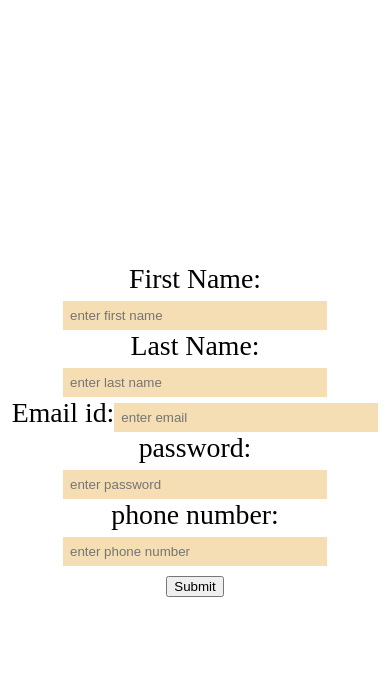
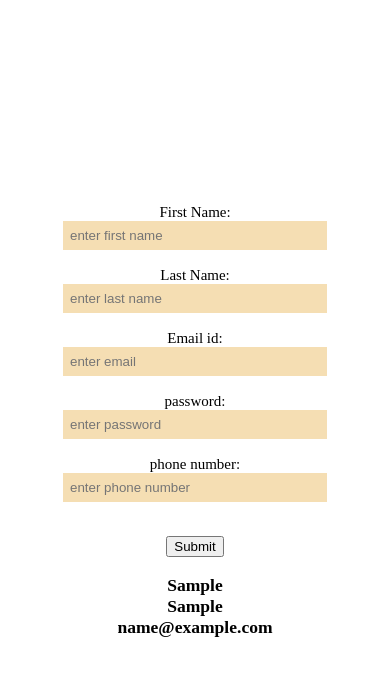
Before and after one commit to kalpanadd/REACT, a React (Create React App) app: page / in a window 390 px wide. Both pictures are taken after typing "Sample", "Sample", "name@example.com", "Sample123", "5" into the empty fields and a click on the input 194 px from the left and 586 px from the top of the page. Shown: the top 676 px of the page. Built offline with nearby package versions, Linux system fonts and the light colour scheme.

Commit message:
controlled responsive from

```diff
--- a/src/App.css
+++ b/src/App.css
@@ -6,6 +6,6 @@
   flex-direction: column;
   align-items: center;
   justify-content: center;
-  font-size: calc(20px + 2vmin);
+  font-size:15px;
 color:black;
 }
--- a/src/components/FORMS/Signin.jsx
+++ b/src/components/FORMS/Signin.jsx
@@ -10,6 +10,8 @@ function Signin() {
         phonenumber: ''
     });
 
+    const [display, setDisplay] = useState([]);
+
 
     function handleChange(e) {
         const field = e.target.name;
@@ -20,13 +22,10 @@ function Signin() {
 
 
     function handleSubmit(e) {
-
         e.preventDefault();
-
-        const registered = { ...state, id: new Date().getTime().toString() };
-
-
+        const registered = [{ ...state, id: new Date().getTime().toString() }];
         console.log(registered);
+        setDisplay(registered);
         setState({ firstname: "", lastname: "", emailid: "", password: "", phonenumber: "" })
 
     }
@@ -41,26 +40,31 @@ function Signin() {
 
     }
     return (
-        <div>
+        <>
             <form onSubmit={handleSubmit}>
-                <label>First Name:</label>
-                <input type='text' placeholder='enter first name' value={state.firstname} name='firstname' onChange={handleChange} style={formfields} /><br />
-                <label>Last Name:</label>
-                <input type='text' placeholder='enter last name' value={state.lastname} name='lastname' onChange={handleChange} style={formfields} /><br />
-                <label>Email id:</label>
-                <input type='email' placeholder='enter email' value={state.emailid} name='emailid' onChange={handleChange} style={formfields} /><br />
-                <label>password:</label>
-                <input type='password' placeholder='enter password' value={state.password} name='password' onChange={handleChange} style={formfields} /><br />
-                <label>phone number:</label>
-                <input type='number' placeholder='enter phone number' value={state.phonenumber} name='phonenumber' onChange={handleChange} style={formfields} /><br />
+                <label>First Name:</label><br />
+                <input type='text' placeholder='enter first name' value={state.firstname} name='firstname' onChange={handleChange} style={formfields} /><br /><br />
+                <label>Last Name:</label><br />
+                <input type='text' placeholder='enter last name' value={state.lastname} name='lastname' onChange={handleChange} style={formfields} /><br /><br />
+                <label>Email id:</label><br />
+                <input type='email' placeholder='enter email' value={state.emailid} name='emailid' onChange={handleChange} style={formfields} /><br /><br />
+                <label>password:</label><br />
+                <input type='password' placeholder='enter password' value={state.password} name='password' onChange={handleChange} style={formfields} /><br /><br />
+                <label>phone number:</label><br />
+                <input type='number' placeholder='enter phone number' value={state.phonenumber} name='phonenumber' onChange={handleChange} style={formfields} /><br /><br /><br />
                 <input type='submit' />
             </form>
 
             <div>
+                {display.map((data) => {
+                    return (<h3>{data.firstname}<br />{data.lastname}<br />{data.emailid}</h3>)
+
+                })}
 
 
             </div>
-        </div>
+
+        </>
     )
 }
 
```
